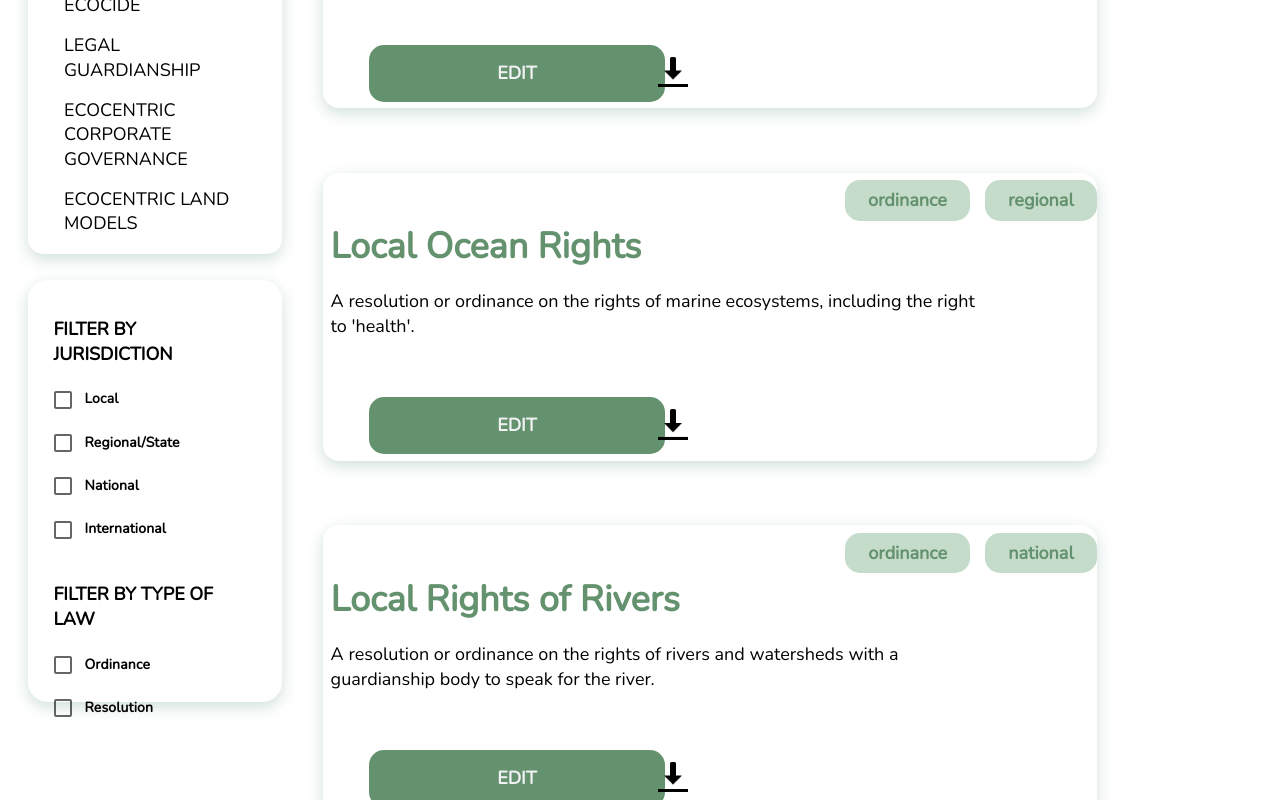
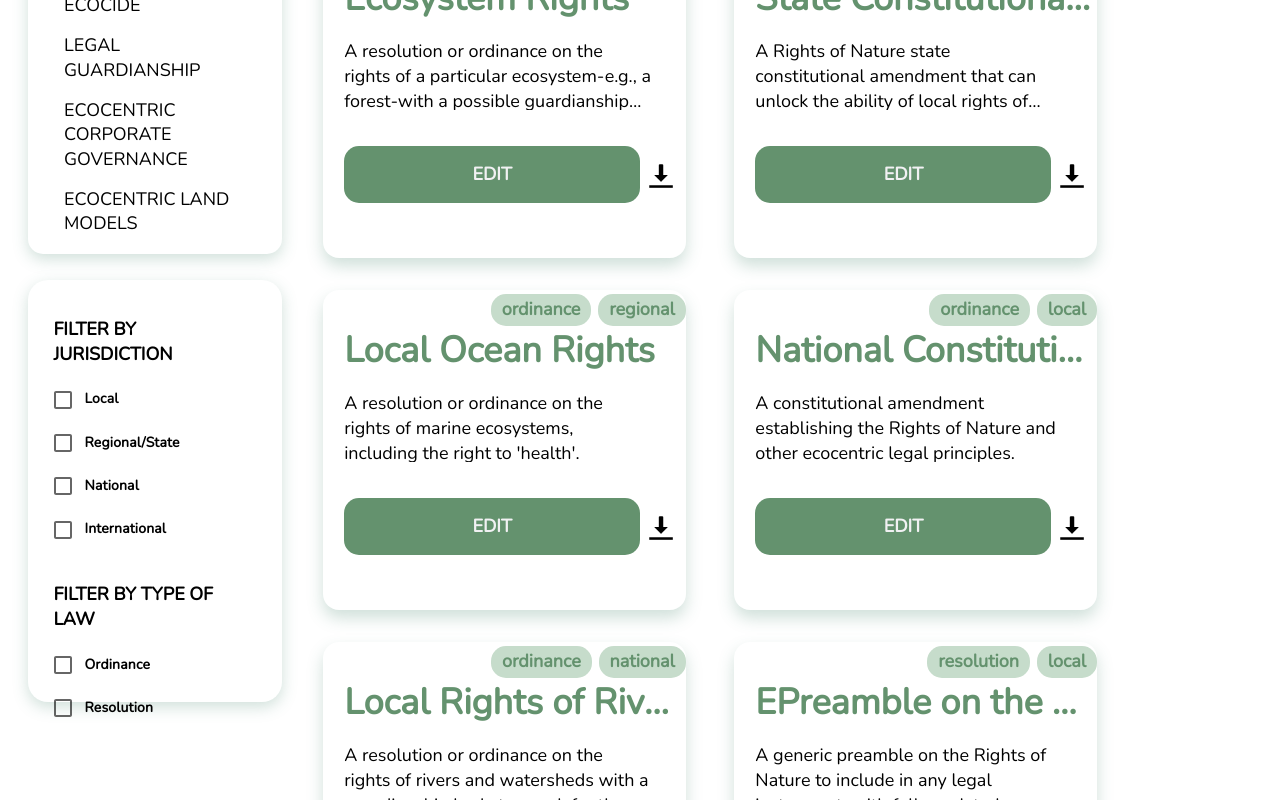
Before and after one commit to cornellh4i/earth-law-center, a React (Create React App) app in the folder client/: page /laws in a window 1280 px wide. Shown: the part 800-1600 px from the top of the page. Built offline with nearby package versions, Linux system fonts and the light colour scheme.

Commit message:
finish lawsdisplay and fix styling

```diff
--- a/client/src/components/TemplateCard/TemplateCard.css
+++ b/client/src/components/TemplateCard/TemplateCard.css
@@ -1,19 +1,27 @@
 @import url('https://fonts.googleapis.com/css?family=Nunito&display=swap');
 
 .card-container{
-    break-inside: avoid;
-    height: 18rem;
+    height: 20rem;
     border-radius: 1rem;
     padding-left: 1%;
     flex-direction: column;
     justify-content: center;
     align-items: flex-start;
+    backface-visibility:hidden;
     min-width: 300px;
-    margin-bottom:8%;
-    margin-right:4%;
-    box-shadow: 0px 5px 15px rgba(69, 130, 108, 0.25);
+    box-shadow: 0rem 0.5rem 1rem rgba(69, 130, 108, 0.25);
 }
+
+.card-ensure-shadow{
+    padding-bottom: 2rem;
+    padding-right: 2rem;
+    break-inside: avoid;
+    -webkit-column-break-inside: avoid;
+    page-break-inside: avoid;
+}
+
 .card-text-container, .card-image-text-container{
+    padding-left:5%;
     width: 95%;
     height: 48%;
     display: flex;
--- a/client/src/components/TemplateCard/TemplateCard.jsx
+++ b/client/src/components/TemplateCard/TemplateCard.jsx
@@ -78,6 +78,7 @@ const TemplateCard = (props) => {
   ;
   }
   return (
+    <div className='card-ensure-shadow'>
       <div className='card-container'>
         {/* only render the TemplateCard's tag if it is a law card, not a letter card */}
         {props.letter ? <></> :
@@ -94,6 +95,7 @@ const TemplateCard = (props) => {
           <button className='card-download-btn' onClick={props.download}><img className='download-img' src={downloadbtn} alt='download'/></button>
         </div>
       </div>
+    </div>
 
   );
 };
--- /dev/null
+++ b/client/src/data/LawData.js
@@ -0,0 +1,52 @@
+const LetterData = [
+  {
+    id: 1,
+    letter: false,
+    law: 'ordinance',
+    jurisdiction: 'local',
+    title: 'Ecosystem Rights',
+    summary: 'A resolution or ordinance on the rights of a particular ecosystem-e.g., a forest-with a possible guardianship body to speak for it.'
+  },
+  {
+    id: 2,
+    letter: false,
+    law: 'ordinance',
+    jurisdiction: 'regional',
+    title: 'Local Ocean Rights',
+    summary: 'A resolution or ordinance on the rights of marine ecosystems, including the right to \'health\'.'
+  },
+  {
+    id: 3,
+    letter: false,
+    law: 'ordinance',
+    jurisdiction: 'national',
+    title: 'Local Rights of Rivers',
+    summary: 'A resolution or ordinance on the rights of rivers and watersheds with a guardianship body to speak for the river.'
+  },
+  {
+    id: 4,
+    letter: false,
+    law: 'ordinance',
+    jurisdiction: 'international',
+    title: 'State Constitutional Amendment',
+    summary: 'A Rights of Nature state constitutional amendment that can unlock the ability of local rights of nature efforts.'
+  },
+  {
+    id: 5,
+    letter: false,
+    law: 'ordinance',
+    jurisdiction: 'local',
+    title: 'National Constitutional Amendment',
+    summary: 'A constitutional amendment establishing the Rights of Nature and other ecocentric legal principles.'
+  },
+  {
+    id: 6,
+    letter: false,
+    law: 'resolution',
+    jurisdiction: 'local',
+    title: 'EPreamble on the Rights of Nature',
+    summary: 'A generic preamble on the Rights of Nature to include in any legal instrument, with fully updated information.'
+  }
+]
+
+export default LetterData
--- a/client/src/pages/LawsDisplay/LawsDisplay.jsx
+++ b/client/src/pages/LawsDisplay/LawsDisplay.jsx
@@ -5,6 +5,8 @@ import Header from '../../components/Header/Header';
 import CategorySideBar from '../../components/CategorySideBar/CategorySideBar';
 import TemplateCard from '../../components/TemplateCard/TemplateCard';
 import MultiSelectFilter from '../../components/MultiSelectFilter/MultiSelectFilter'
+import LawData from '../../data/LawData'
+import TemplateList from '../../components/TemplateList/TemplateList.jsx'
 
 /** Component for Laws Page */
 const LawsDisplay = () => {
@@ -29,14 +31,9 @@ const LawsDisplay = () => {
         </div>
         <div className="content-box">
           <h1 className="card-heading-title">{category}</h1>
-          {/* <p className="card-description">Description of category: Lorem Ipsum is simply dummy text of the printing and typesetting industry. Lorem Ipsum has been the industry's standard dummy text ever since the 1500s, when an unknown printer took a galley of type and scrambled it to make a type specimen book. It has survived not only five centuries,</p> */}
-          <div className="card-box">
-            <TemplateCard className="law-card" currentFilter={checked} law="ordinance" jurisdiction="local" type="type" title="Ecosystem Rights" summary="A resolution or ordinance on the rights of a particular ecosystem-e.g., a forest-with a possible guardianship body to speak for it."/>
-            <TemplateCard className="law-card" currentFilter={checked} law="ordinance" jurisdiction="regional" type="type" title="Local Ocean Rights" summary="A resolution or ordinance on the rights of marine ecosystems, including the right to 'health'."/>
-            <TemplateCard className="law-card" currentFilter={checked} law="ordinance" jurisdiction="national" type="type" title="Local Rights of Rivers" summary="A resolution or ordinance on the rights of rivers and watersheds with a guardianship body to speak for the river."/>
-            <TemplateCard className="law-card" currentFilter={checked} law="ordinance" jurisdiction="international" type="type" title="State Constitutional Amendment" summary="A Rights of Nature state constitutional amendment that can unlock the ability of local rights of nature efforts."/>
-            <TemplateCard className="law-card" currentFilter={checked} law="ordinance" jurisdiction="local" type="type" title="National Constitutional Amendment" summary="A constitutional amendment establishing the Rights of Nature and other ecocentric legal principles."/>
-            <TemplateCard className="law-card" currentFilter={checked} law="resolution" jurisdiction="local" type="type" title="Preamble on the Rights of Nature" summary="A generic preamble on the Rights of Nature to include in any legal instrument, with fully updated information."/>
+          <p className="card-description">Description of category: Lorem Ipsum is simply dummy text of the printing and typesetting industry. Lorem Ipsum has been the industry's standard dummy text ever since the 1500s, when an unknown printer took a galley of type and scrambled it to make a type specimen book. It has survived not only five centuries,</p>
+          <div className="template-box">
+            <TemplateList data={LawData} checked={checked} />
           </div>
         </div>
       </div>
--- a/client/src/pages/LawsDisplay/LawsLettersDisplay.css
+++ b/client/src/pages/LawsDisplay/LawsLettersDisplay.css
@@ -1,11 +1,14 @@
 .template-box{
   columns:2;
+  margin-bottom: 10%;
 }
+
 .body-box{
   display: flex;
   flex-direction: row;
   width: 90%;
 }
+
 .side-box{
   display: flex;
   padding-left:2%;
--- a/client/src/pages/LettersDisplay/LettersDisplay.jsx
+++ b/client/src/pages/LettersDisplay/LettersDisplay.jsx
@@ -5,7 +5,7 @@ import Header from '../../components/Header/Header';
 import MultiSelectFilter from '../../components/MultiSelectFilter/MultiSelectFilter'
 import LetterData from '../../data/LetterData'
 import TemplateList from '../../components/TemplateList/TemplateList.jsx'
-import testPic from './testpic.png'
+
 
 /** Component for Letters Page */
 const LettersDisplay = () => {
```
Also changed, not shown: client/src/pages/LettersDisplay/testpic.png (deleted). Lines whose indentation alone changed are shown as unchanged.
